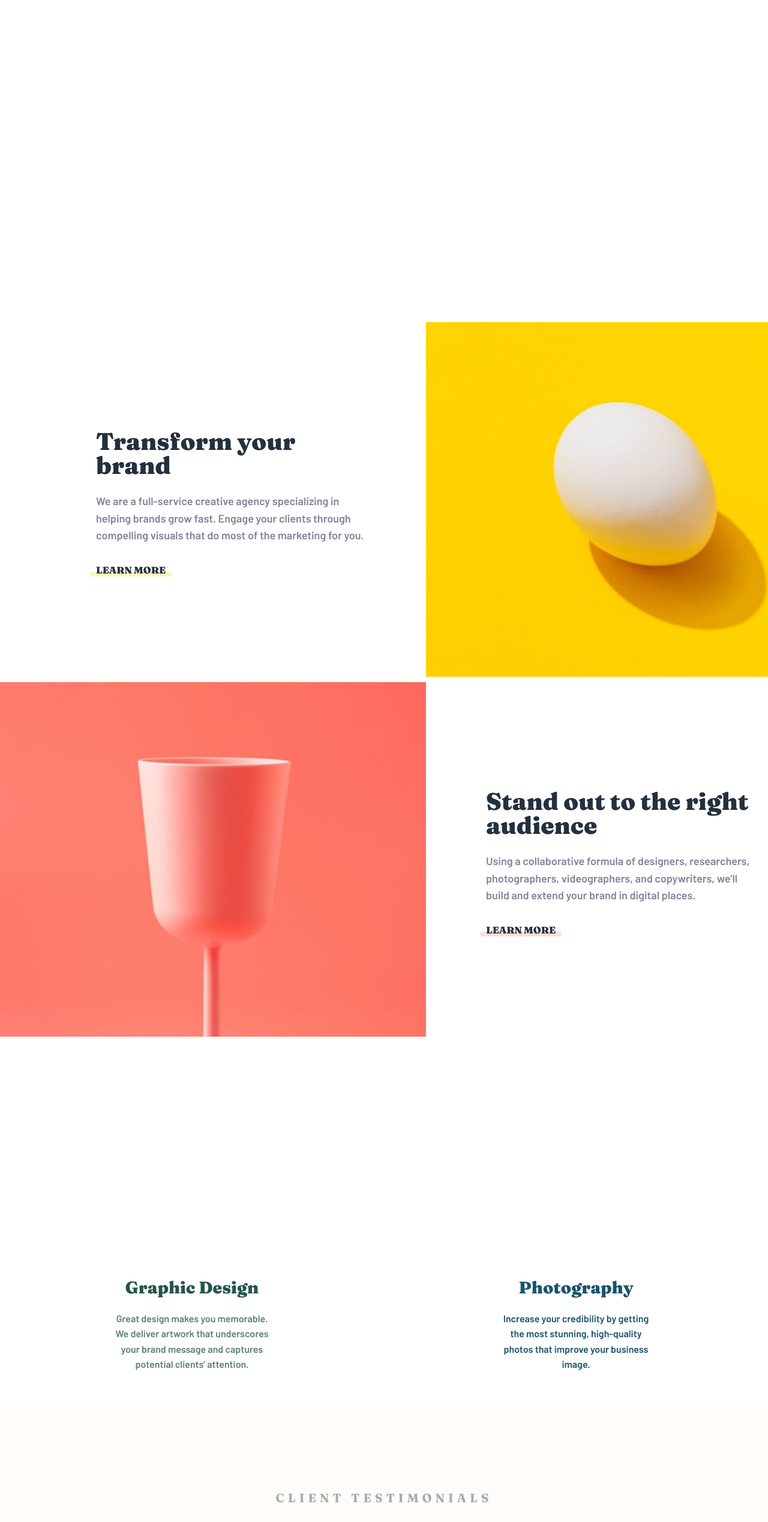
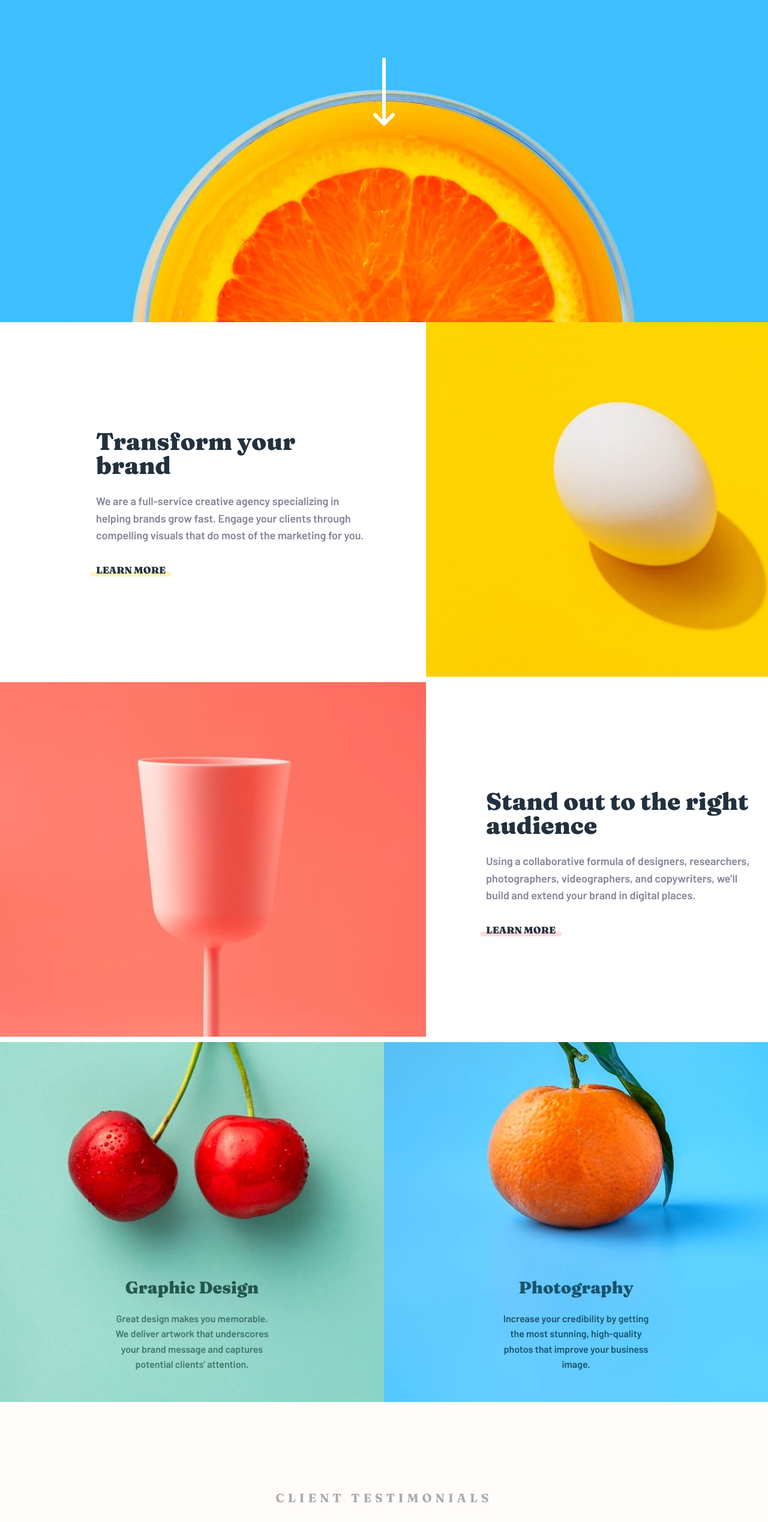
Before and after one commit to waldosmuts/sunnyside-agency-landing-page, a plain HTML site: page index.html in a window 1280 px wide. Shown: the part 263-2800 px from the top of the page at 60% size. Drawn offline with nearby package versions, Linux system fonts and the light colour scheme; the site is published under a folder, as on GitHub Pages, so addresses that start at the root find nothing.

Commit message:
fixed img src paths

```diff
--- a/app/scss/style.scss
+++ b/app/scss/style.scss
@@ -12,7 +12,7 @@ body {
 }
 
 header {
-    background: bottom / cover no-repeat url(./images/mobile/image-header.jpg);
+    background: bottom / cover no-repeat url(../../images/mobile/image-header.jpg);
     height: 540px;
     nav {
         display: flex;
@@ -293,7 +293,7 @@ footer {
 
 @media screen and (min-width: 1024px) {
     header {
-        background: bottom / cover no-repeat url(/images/desktop/image-header.jpg);
+        background: bottom / cover no-repeat url(../../images/desktop/image-header.jpg);
         height: 800px;
         nav {
             padding: 30px 40px 0;
@@ -369,7 +369,7 @@ footer {
                 padding: 400px 190px 50px;
             }
             #content__graphic {
-                background: top / cover no-repeat url(/images/desktop/image-graphic-design.jpg);
+                background: top / cover no-repeat url(../../images/desktop/image-graphic-design.jpg);
                 .content__text {
                     p {
                         opacity: 0.75;
@@ -377,7 +377,7 @@ footer {
                 }
             }
             #content__photo {
-                background: top / cover no-repeat url(/images/desktop/image-photography.jpg);
+                background: top / cover no-repeat url(../../images/desktop/image-photography.jpg);
             }
         }
         .main__testimonials {
```
Also changed, not shown: app/css/style.css, 1 other file.
